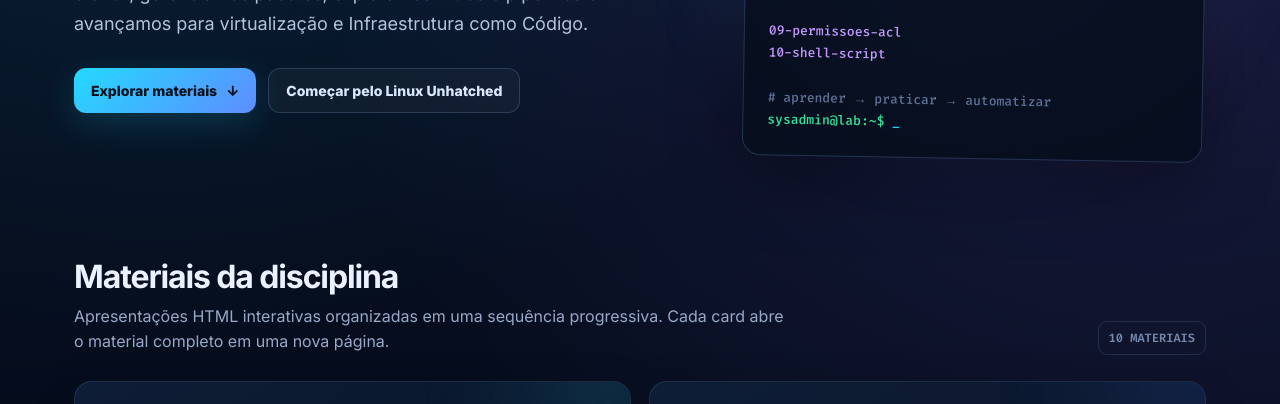
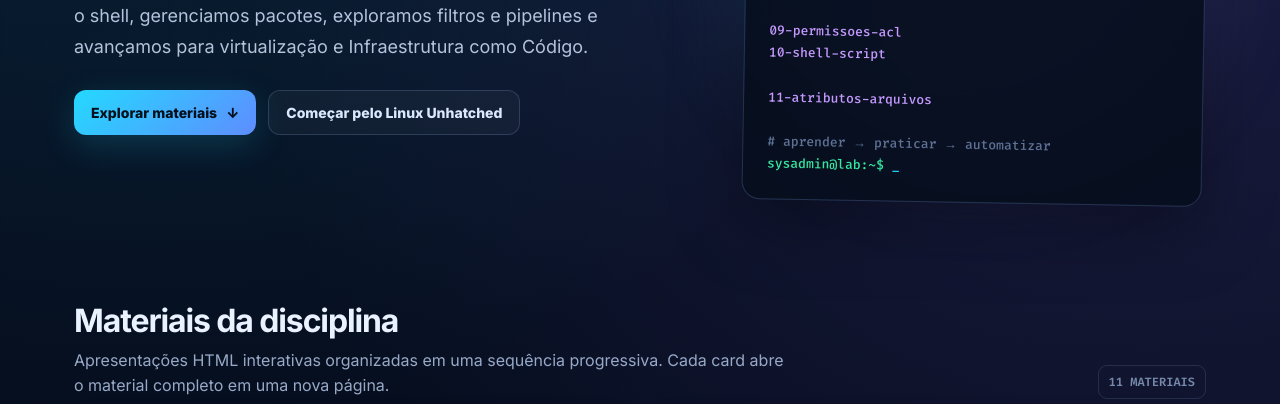
Before and after one commit to zeraimundo/isa-git, a plain HTML site: page index.html in a window 1280 px wide. Shown: the part 478-882 px from the top of the page. Drawn offline with Linux system fonts and the light colour scheme.

Commit message:
Inclui aula de atributos e atividade de redes no portal

```diff
--- a/index.html
+++ b/index.html
@@ -137,6 +137,8 @@ estudante
 <span class="v">09-permissoes-acl</span>
 <span class="v">10-shell-script</span>
 
+<span class="v">11-atributos-arquivos</span>
+
 <span class="comment"># aprender → praticar → automatizar</span>
 <span class="p">sysadmin@lab:~$</span> <span class="c">_</span></pre>
         </div>
@@ -149,7 +151,7 @@ estudante
           <h2>Materiais da disciplina</h2>
           <p>Apresentações HTML interativas organizadas em uma sequência progressiva. Cada card abre o material completo em uma nova página.</p>
         </div>
-        <div class="count">10 MATERIAIS</div>
+        <div class="count">11 MATERIAIS</div>
       </div>
 
       <div class="grid">
@@ -219,6 +221,8 @@ estudante
           <span class="open">Abrir apresentação <b>↗</b></span>
         </a>
 
+        <a class="card" href="linux-atributos.html" style="--accent:#38bdf8"><div class="card-top"><span class="module">Linux • Proteção de arquivos</span><span class="badge">Debian 13 • Redes</span></div><h3>Atributos Estendidos: chattr e lsattr</h3><p>Imutabilidade, acréscimo, limites de proteção e laboratório de redes com a conta aluno. Simulador, roteiro de preparação e atividade guiada.</p><div class="topics"><span>chattr</span><span>lsattr</span><span>+i</span><span>+a</span><span>ICMP</span><span>laboratório</span></div><span class="open">Abrir apresentação <b>↗</b></span></a>
+
         <a class="card" href="virtualizacao-iac.html" style="--accent:#9868ff">
           <div class="card-top"><span class="module">Infraestrutura</span><span class="badge">Virtualização + IaC</span></div>
           <h3>Virtualização e Infraestrutura como Código</h3>
@@ -247,6 +251,7 @@ estudante
         <div class="step" style="--accent:#9868ff"><small>Etapa 08</small><strong>Virtualizar e automatizar</strong></div>
 <div class="step" style="--accent:#a78bfa"><small>Etapa 09</small><strong>Aprofundar permissões com ACL</strong></div>
         <div class="step" style="--accent:#45e59a"><small>Etapa 10</small><strong>Automatizar tarefas com Shell Script</strong></div>
+<div class="step" style="--accent:#38bdf8"><small>Etapa 11</small><strong>Proteger arquivos e registros de rede</strong></div>
       </div>
       <div class="note"><strong>Portal evolutivo:</strong> novos materiais podem ser adicionados aqui ao longo do semestre mantendo o mesmo padrão visual e a mesma navegação.</div>
     </section>
```
